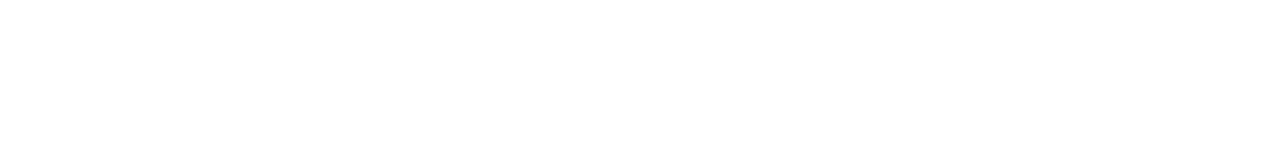
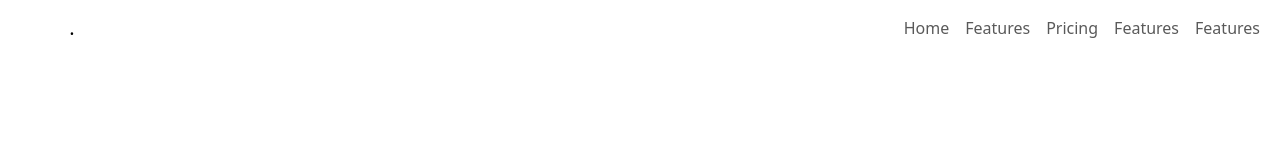
Before and after one commit to SashaYuu/LasseW, a website built with Vite: page index.html in a window 1280 px wide. Built offline with nearby package versions, Linux system fonts and the light colour scheme.

Commit message:
craeted nav

```diff
--- a/index.html
+++ b/index.html
@@ -9,6 +9,36 @@
     <title>Vite App</title>
   </head>
   <body>
+    <section id="nav-bar">
+      <nav class="navbar navbar-expand-lg">
+          <div class="container-fluid">
+              <a class="navbar-brand" href="#"> <span style="color: white;">Lasse</span> <span>.</span></a>
+              <button class="navbar-toggler" type="button" data-bs-toggle="collapse" data-bs-target="#navbarNav"
+                  aria-controls="navbarNav" aria-expanded="false" aria-label="Toggle navigation">
+                  <span class="navbar-toggler-icon"></span>
+              </button>
+              <div class="collapse navbar-collapse" id="navbarNav">
+                  <ul class="navbar-nav ms-auto">
+                      <li class="nav-item">
+                          <a class="nav-link" aria-current="page" href="#">Home</a>
+                      </li>
+                      <li class="nav-item">
+                          <a class="nav-link" href="#">Features</a>
+                      </li>
+                      <li class="nav-item">
+                          <a class="nav-link" href="#">Pricing</a>
+                      </li>
+                      <li class="nav-item">
+                          <a class="nav-link" href="#">Features</a>
+                      </li>
+                      <li class="nav-item">
+                          <a class="nav-link" href="#">Features</a>
+                      </li>
+                  </ul>
+              </div>
+          </div>
+      </nav>
+  </section>
 
 
 
```
